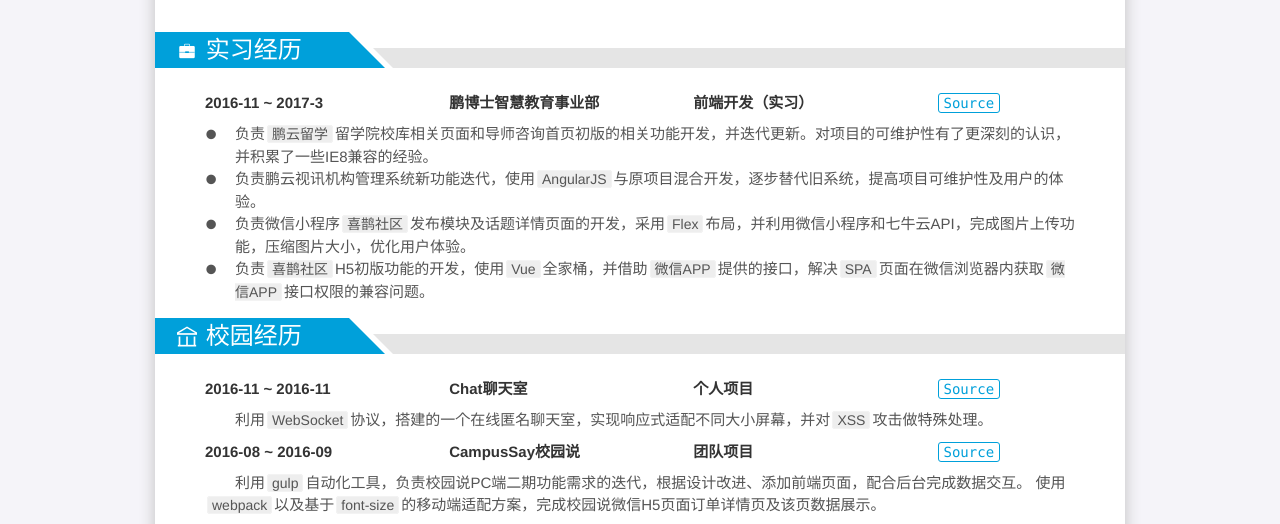
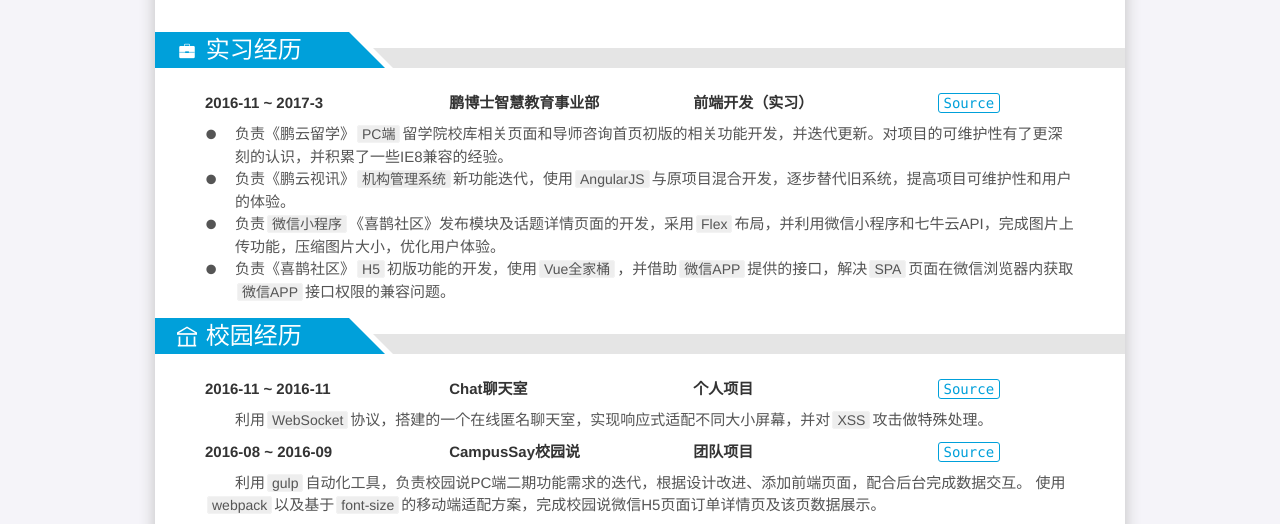
Before and after one commit to suwu150/RESUME, a website: page index.html in a window 1280 px wide. Shown: the part 223-747 px from the top of the page. Drawn offline with Linux system fonts and the light colour scheme.

Commit message:
:art: update info

```diff
--- a/index.html
+++ b/index.html
@@ -53,16 +53,16 @@
                     </header>
                     <div class="item-bd">
                         <p class="section-content">
-                            负责<strong>鹏云留学</strong>留学院校库相关页面和导师咨询首页初版的相关功能开发，并迭代更新。对项目的可维护性有了更深刻的认识，并积累了一些IE8兼容的经验。
+                            负责《鹏云留学》<strong>PC端</strong>留学院校库相关页面和导师咨询首页初版的相关功能开发，并迭代更新。对项目的可维护性有了更深刻的认识，并积累了一些IE8兼容的经验。
                         </p>
                         <p class="section-content">
-                            负责鹏云视讯机构管理系统新功能迭代，使用<strong>AngularJS</strong>与原项目混合开发，逐步替代旧系统，提高项目可维护性及用户的体验。
+                            负责《鹏云视讯》<strong>机构管理系统</strong>新功能迭代，使用<strong>AngularJS</strong>与原项目混合开发，逐步替代旧系统，提高项目可维护性和用户的体验。
                         </p>
                         <p class="section-content">
-                            负责微信小程序<strong>喜鹊社区</strong>发布模块及话题详情页面的开发，采用<strong>Flex</strong>布局，并利用微信小程序和七牛云API，完成图片上传功能，压缩图片大小，优化用户体验。
+                            负责<strong>微信小程序</strong>《喜鹊社区》发布模块及话题详情页面的开发，采用<strong>Flex</strong>布局，并利用微信小程序和七牛云API，完成图片上传功能，压缩图片大小，优化用户体验。
                         </p>
                         <p class="section-content">
-                            负责<strong>喜鹊社区</strong>H5初版功能的开发，使用<strong>Vue</strong>全家桶，并借助<strong>微信APP</strong>提供的接口，解决<strong>SPA</strong>页面在微信浏览器内获取<strong>微信APP</strong>接口权限的兼容问题。
+                            负责《喜鹊社区》<strong>H5</strong>初版功能的开发，使用<strong>Vue全家桶</strong>，并借助<strong>微信APP</strong>提供的接口，解决<strong>SPA</strong>页面在微信浏览器内获取<strong>微信APP</strong>接口权限的兼容问题。
                         </p>
                     </div>
                 </div>
```
Also changed, not shown: 1 other file.
